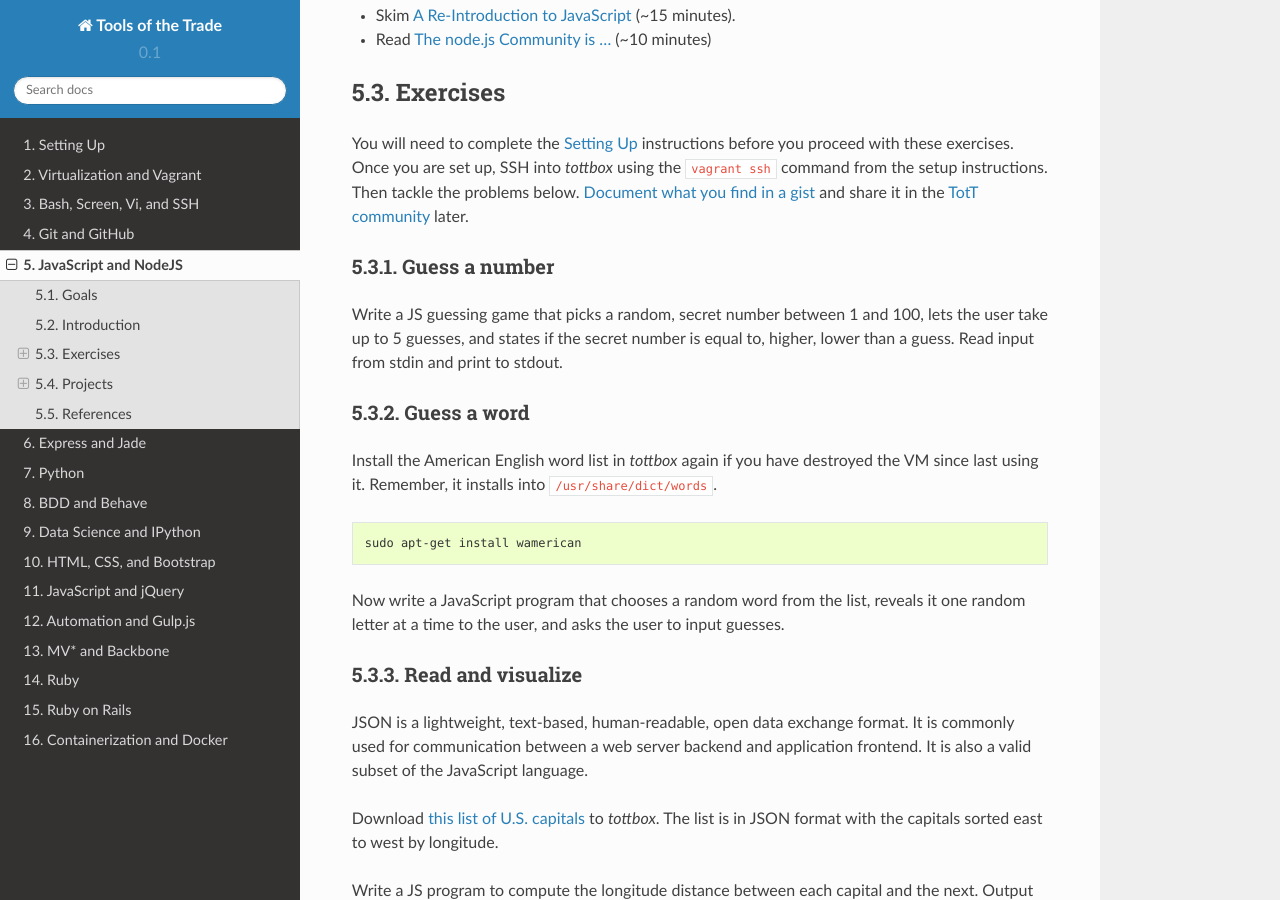
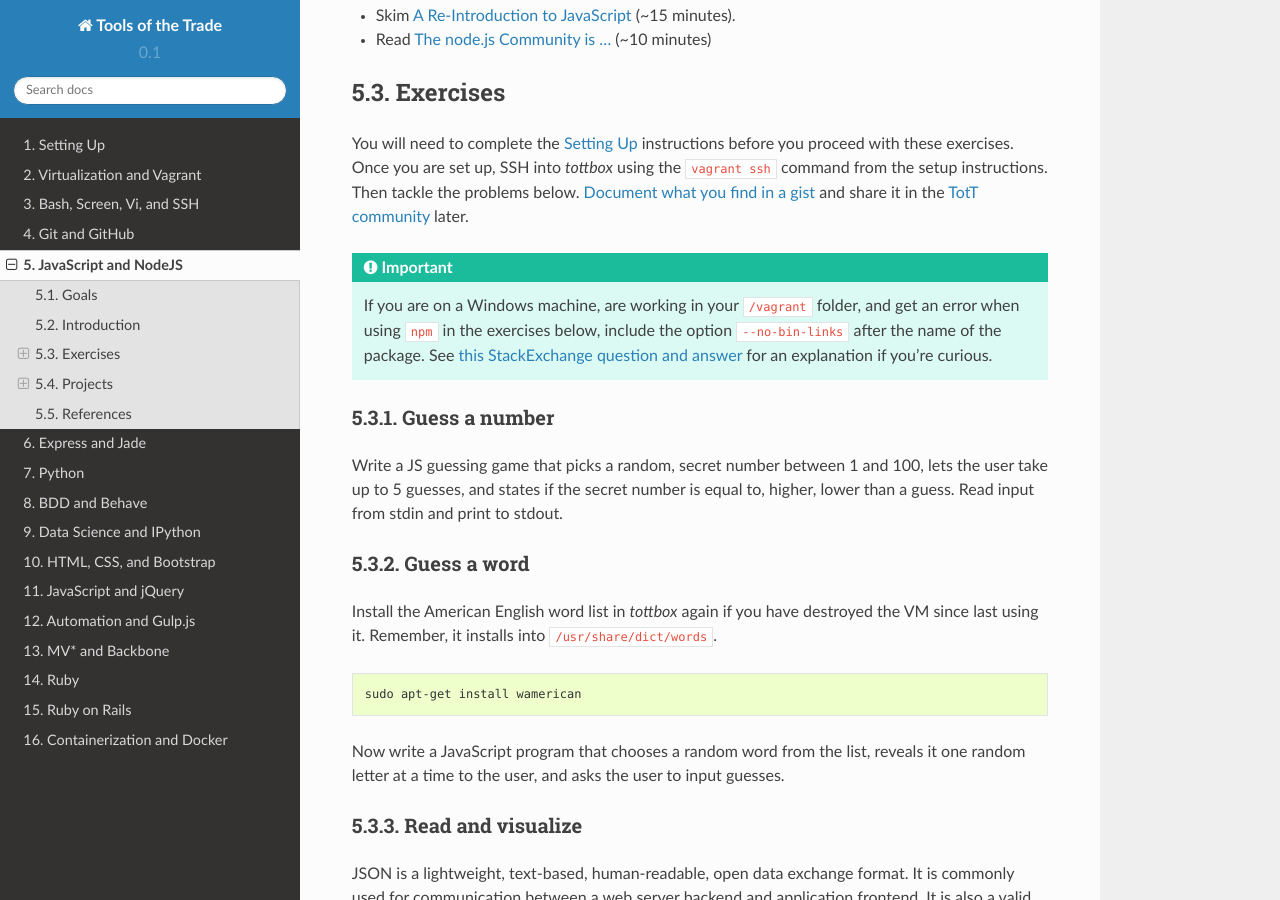
Before and after one commit to parente/tott, a Sphinx documentation site: the page built from doc/sessions/nodejs.rst, in a window 1280 px wide and 900 px high, scrolled down 1108 px. Built offline with Sphinx 7.4.7 and the Read the Docs theme 2.0.0, drawn with Linux system fonts in a browser that asks for light colours.

Commit message:
Added note about symlinks on Windows

```diff
--- a/doc/sessions/nodejs.rst
+++ b/doc/sessions/nodejs.rst
@@ -42,6 +42,11 @@ Exercises
 ---------
 
 You will need to complete the :doc:`/setup` instructions before you proceed with these exercises. Once you are set up, SSH into *tottbox* using the ``vagrant ssh`` command from the setup instructions. Then tackle the problems below. `Document what you find in a gist <https://gist.github.com/>`_ and share it in the `TotT community`_ later.
+
+
+.. important::
+
+   If you are on a Windows machine, are working in your ``/vagrant`` folder, and get an error when using ``npm`` in the exercises below, include the option ``--no-bin-links`` after the name of the package. See `this StackExchange question and answer <http://askubuntu.com/questions/269727/npm-errors-when-installing-packages-on-windows-share/>`_ for an explanation if you're curious.
 
 Guess a number
 ##############
```
